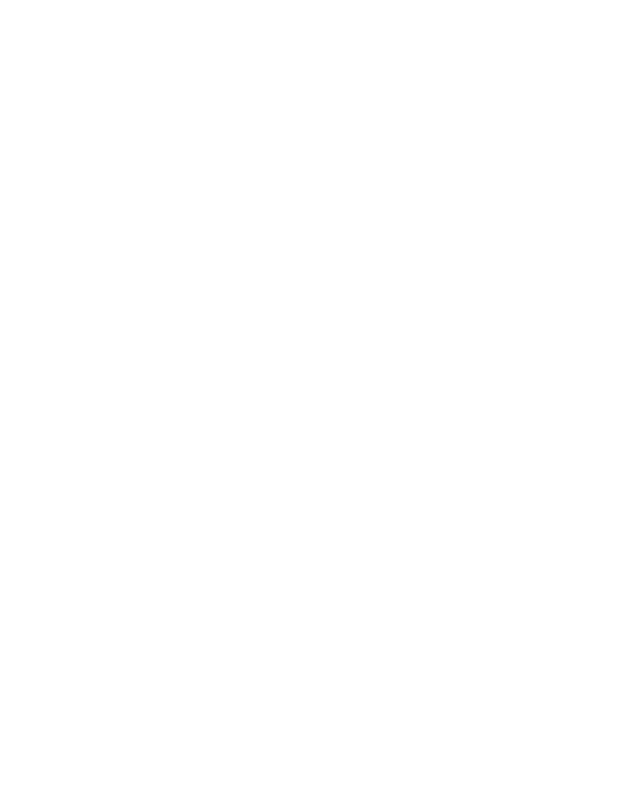
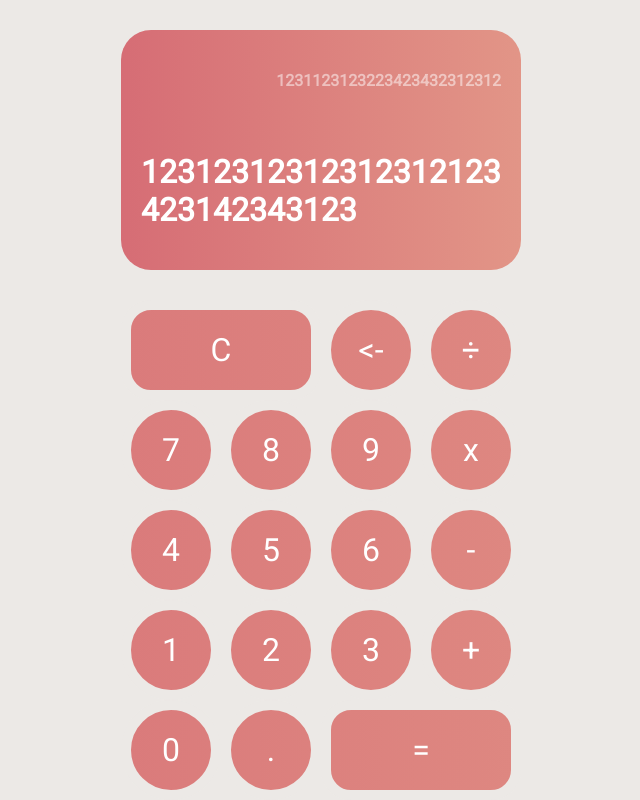
Before and after one commit to alexrosian/calculator, a plain HTML site: page index.html in a window 1280 px wide. Shown: the whole page, without its empty margins (319-959 px from the left). Drawn offline with Linux system fonts and the light colour scheme.

Commit message:
calculator html css

```diff
--- a/index.html
+++ b/index.html
@@ -5,6 +5,36 @@
     <meta http-equiv="X-UA-Compatible" content="IE=edge" />
     <meta name="viewport" content="width=device-width, initial-scale=1.0" />
     <title>Calculator</title>
+    <link rel="stylesheet" href="styles.css" />
+    <script src="script.js" defer></script>
+    <style>
+      @import url("https://fonts.googleapis.com/css2?family=Roboto:wght@400,700&display=swap");
+    </style>
   </head>
-  <body></body>
+  <body>
+    <div class="calculator">
+      <div class="calculator-display">
+        <div class="previous-value">1231123123223423432312312</div>
+        <div class="current-value">12312312312312312123423142343123</div>
+      </div>
+      <button class="span-two">C</button>
+      <button><-</button>
+      <button>÷</button>
+      <button>7</button>
+      <button>8</button>
+      <button>9</button>
+      <button>x</button>
+      <button>4</button>
+      <button>5</button>
+      <button>6</button>
+      <button>-</button>
+      <button>1</button>
+      <button>2</button>
+      <button>3</button>
+      <button>+</button>
+      <button>0</button>
+      <button>.</button>
+      <button class="span-two">=</button>
+    </div>
+  </body>
 </html>
--- a/styles.css
+++ b/styles.css
@@ -0,0 +1,66 @@
+*,
+*::before,
+*::after {
+  box-sizing: border-box;
+  font-family: "Roboto", sans-serif;
+}
+
+body {
+  padding: 0;
+  margin: 0;
+  background: #ece9e6; /* fallback for old browsers */
+}
+
+.calculator {
+  display: grid;
+  align-items: center;
+  justify-content: center;
+  min-height: 100vh;
+  grid-template-columns: repeat(4, 100px);
+  grid-template-rows: minmax(120px, auto) repeat(5, 100px);
+}
+
+.calculator > button {
+  cursor: pointer;
+  color: white;
+  font-size: 2rem;
+  background-image: linear-gradient(to right, #d66d75, #e29587);
+  background-size: cover;
+  background-position: center;
+  background-attachment: fixed;
+  height: 100%;
+  border-radius: 100%;
+  border: #ece9e6 10px solid;
+  gap: 10px;
+}
+
+.span-two {
+  grid-column: span 2;
+  border-radius: 30px !important;
+}
+
+.calculator-display {
+  grid-column: 1/-1;
+  background: linear-gradient(to right, #d66d75, #e29587);
+  height: 80%;
+  border-radius: 30px;
+  display: flex;
+  align-items: flex-end;
+  justify-content: space-around;
+  flex-direction: column;
+  padding: 10px 20px 10px 20px;
+  overflow-wrap: break-word;
+  word-break: break-all;
+}
+
+.previous-value {
+  font-size: 1rem;
+  color: rgb(255, 255, 255, 0.5);
+  font-weight: 700;
+}
+
+.current-value {
+  font-size: 2rem;
+  color: rgb(255, 255, 255, 1);
+  font-weight: 700;
+}
```
